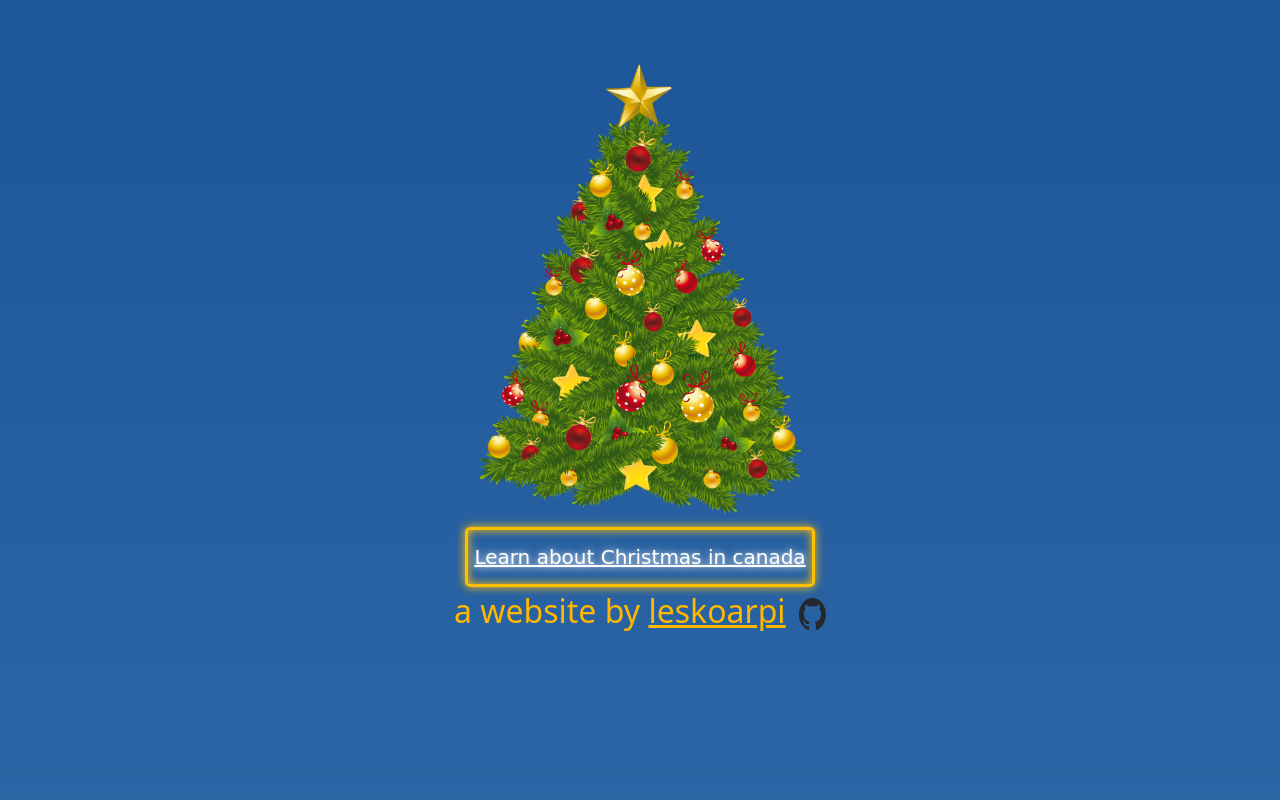
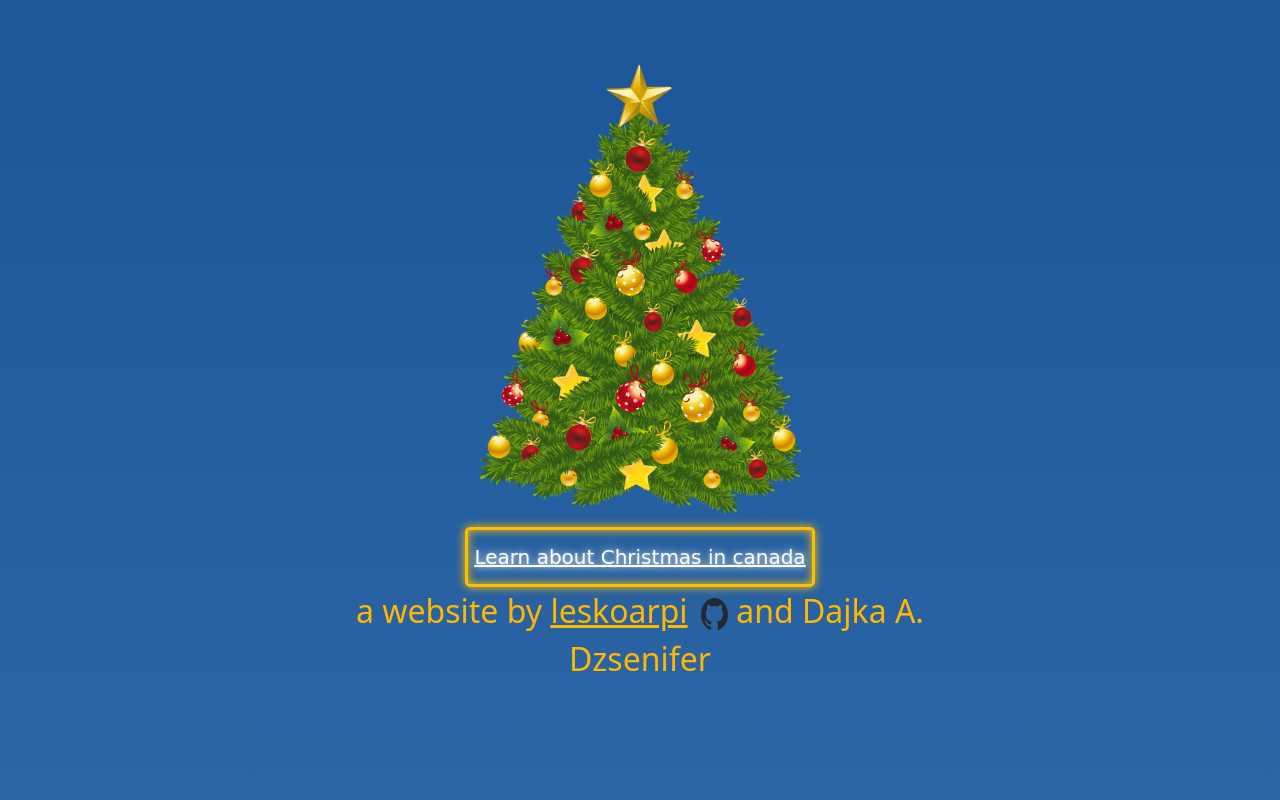
Before and after one commit to leskoarpi/szangolproject, a plain HTML site: page index.html in a window 1280 px wide. Shown: the top 800 px of the page. Drawn offline with nearby package versions, Linux system fonts and the light colour scheme.

Commit message:
Update index.html

```diff
--- a/index.html
+++ b/index.html
@@ -21,7 +21,7 @@
     <div class="start">
       <img class="kurvakep hcontent" src="ctree.png" alt="karifa" srcset="">
         <button class="neons" ><a href="#scont"> Learn about Christmas in canada</a></button>
-      <p>a website by <a class="glink" href="https://github.com/leskoarpi"> leskoarpi</a> <img src="github-mark.svg" class="githubsvg"  alt="" srcset=""></p>
+      <p>a website by <a class="glink" href="https://github.com/leskoarpi"> leskoarpi</a> <img src="github-mark.svg" class="githubsvg"  alt="" srcset=""> and Dajka A. Dzsenifer</p>
     </div>
 
         <div class="content">
```
